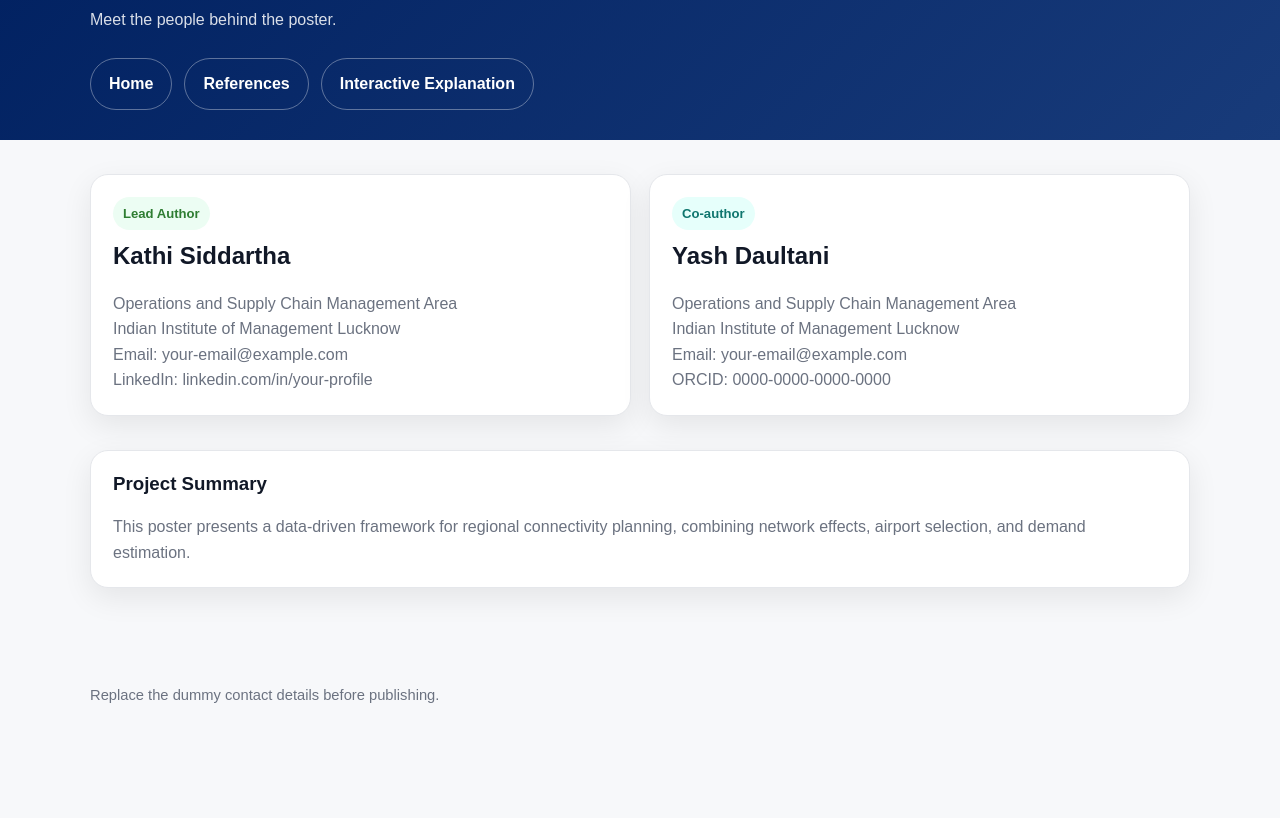
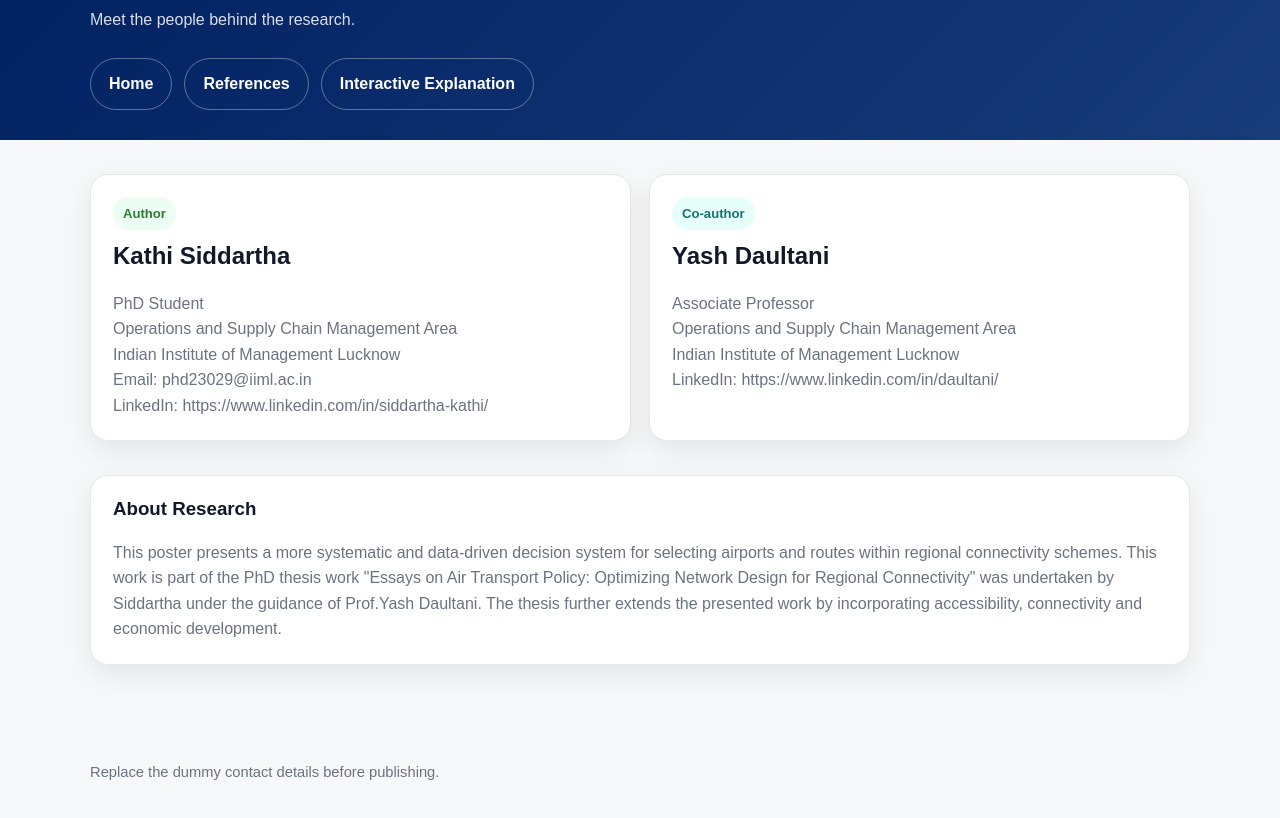
Before and after one commit to sid-96k/github.io, a plain HTML site: page authors.html in a window 1280 px wide. Shown: the part 132-950 px from the top of the page. Before the commit the page ends 880 px from the top, so only its background shows below. Drawn offline with Linux system fonts and the light colour scheme.

Commit message:
Revise author roles and research description
Updated author details and project summary for clarity.

```diff
--- a/authors.html
+++ b/authors.html
@@ -11,7 +11,7 @@
     <div class="container">
       <div class="brand">Conference Poster Companion</div>
       <h1 class="page-title">Authors</h1>
-      <p class="subtitle">Meet the people behind the poster.</p>
+      <p class="subtitle">Meet the people behind the research.</p>
       <div class="hero-actions">
         <a class="btn btn-secondary" href="index.html">Home</a>
         <a class="btn btn-secondary" href="references.html">References</a>
@@ -24,13 +24,14 @@
     <div class="container">
       <div class="grid cards-2">
         <section class="card">
-          <span class="tag green">Lead Author</span>
+          <span class="tag green">Author</span>
           <h2>Kathi Siddartha</h2>
           <p>
+            PhD Student<br />
             Operations and Supply Chain Management Area<br />
             Indian Institute of Management Lucknow<br />
-            Email: <a href="mailto:your-email@example.com">your-email@example.com</a><br />
-            LinkedIn: <a href="#">linkedin.com/in/your-profile</a>
+            Email: <a href="mailto:phd23029@iiml.ac.in">phd23029@iiml.ac.in</a><br />
+            LinkedIn: <a href="#">https://www.linkedin.com/in/siddartha-kathi/</a>
           </p>
         </section>
 
@@ -38,20 +39,20 @@
           <span class="tag teal">Co-author</span>
           <h2>Yash Daultani</h2>
           <p>
+            Associate Professor<br />
             Operations and Supply Chain Management Area<br />
             Indian Institute of Management Lucknow<br />
-            Email: <a href="mailto:your-email@example.com">your-email@example.com</a><br />
-            ORCID: <a href="#">0000-0000-0000-0000</a>
+            LinkedIn: <a href="#">https://www.linkedin.com/in/daultani/</a>
           </p>
         </section>
       </div>
 
       <div class="section">
         <section class="card">
-          <h3>Project Summary</h3>
+          <h3>About Research</h3>
           <p>
-            This poster presents a data-driven framework for regional connectivity planning,
-            combining network effects, airport selection, and demand estimation.
+            This poster presents a more systematic and data-driven decision system for selecting airports and routes within regional connectivity schemes. This work is part of the PhD thesis work "Essays on Air Transport Policy:
+Optimizing Network Design for Regional Connectivity" was undertaken by Siddartha under the guidance of Prof.Yash Daultani. The thesis further extends the presented work by incorporating accessibility, connectivity and economic development.
           </p>
         </section>
       </div>
```
